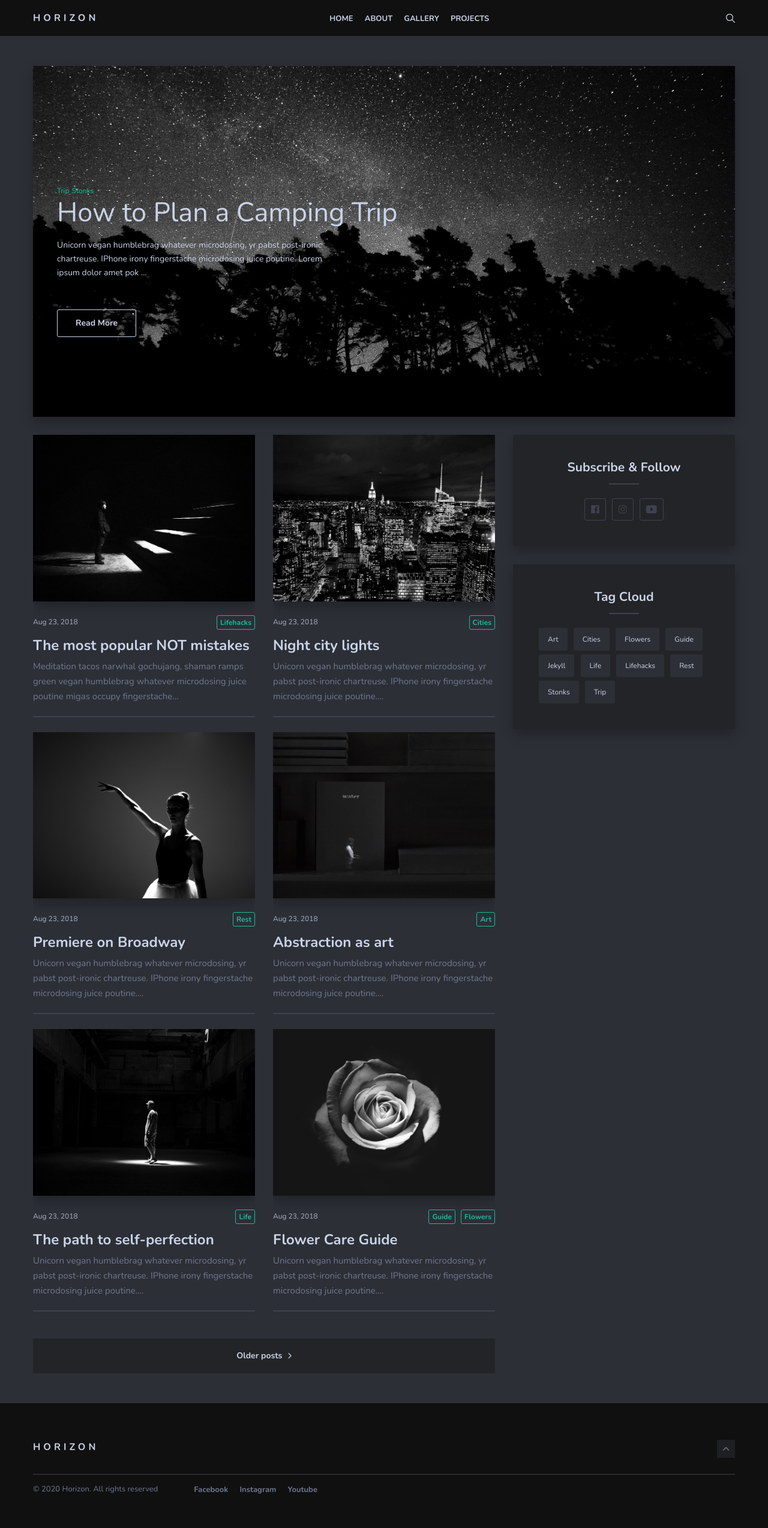
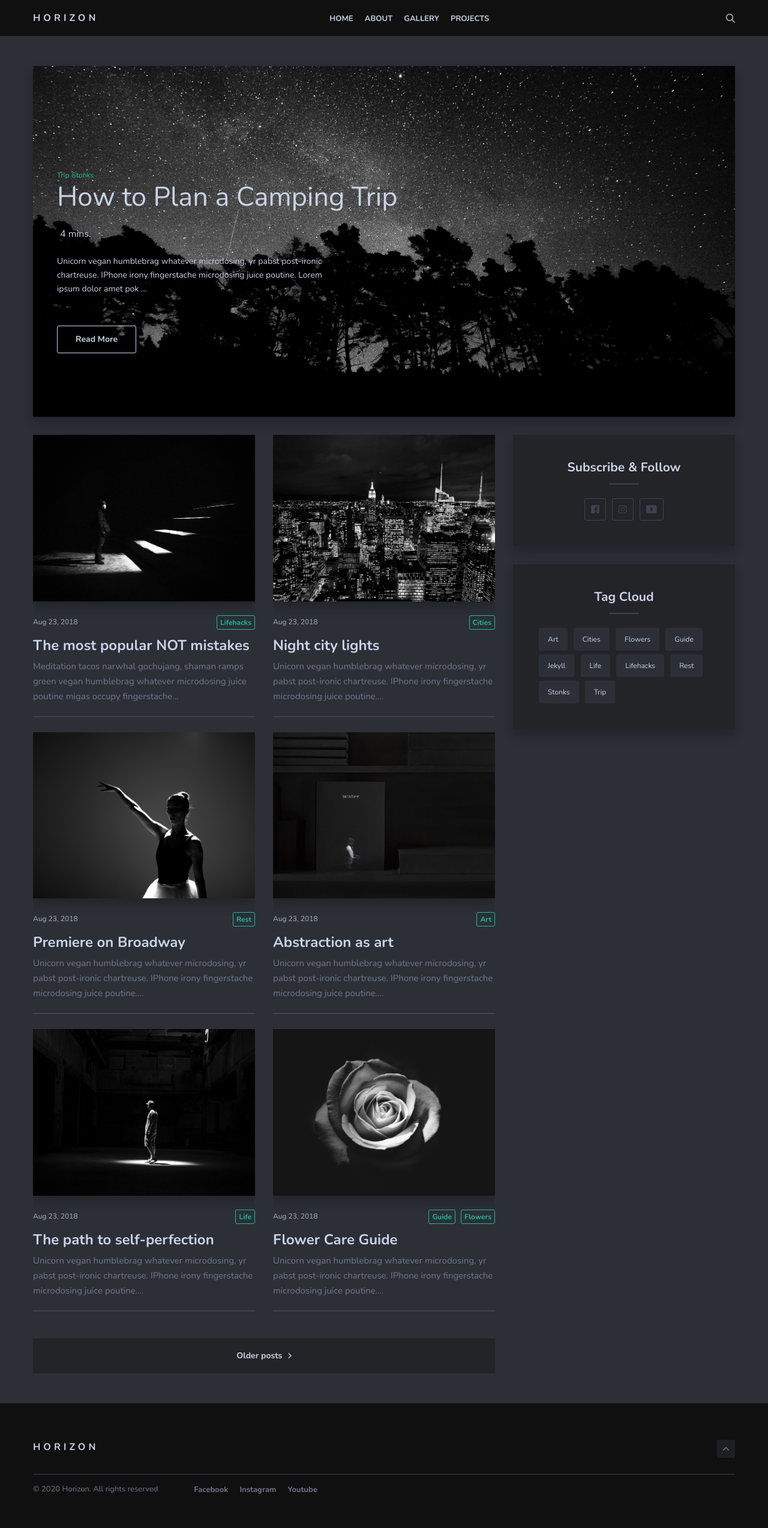
Before and after one commit to HorizonIITM/HorizonIITM.github.io, a Jekyll site: the page built from index.html, in a window 1280 px wide. Shown: the whole page at 60% size. Built offline with Jekyll 4.4.1, drawn with Linux system fonts in a browser that asks for light colours; nearby versions of some CDN libraries; the list of posts is cut into pages by our own code.

Commit message:
"added reading time"

```diff
--- a/_includes/reading-time.html
+++ b/_includes/reading-time.html
@@ -1,5 +1,5 @@
 {% capture words %}
-{{ content | number_of_words | minus: 180 }}
+{{ post.content | number_of_words | minus: 160 }}
 {% endcapture %}
 {% unless words contains '-' %}
 {{ words | plus: 150 | divided_by: 150 | append: ' mins.' }}
--- a/_includes/sidebar.html
+++ b/_includes/sidebar.html
@@ -15,6 +15,7 @@
         <h6 class="recent-title"><a href="{{ root_url }}{{ post.url | prepend: site.baseurl }}">{{ post.title }}</a></h6>
         <div class="recent-date">
           <time datetime="{{ post.date | date_to_xmlschema }}">{{post.date | date: "%B %-d, %Y"}}</time>
+          <span class='rcnt-rdtm'>|{% include reading-time.html %}</span>
         </div>
       </div>
     </div>
--- a/_sass/3-modules/_sidebar.scss
+++ b/_sass/3-modules/_sidebar.scss
@@ -100,6 +100,9 @@
     .recent-date {
       font-size: 12px;
       color: $gray-blue;
+    }
+    .rcnt-rdtm{
+      text-align: right;
     }
   }
 }
--- a/_sass/4-layouts/_home.scss
+++ b/_sass/4-layouts/_home.scss
@@ -302,7 +302,7 @@
       position: absolute;
       top: 50%;
       left: 50%;
-      font-size: 110px;
+      font-size: 35px;
       text-align: center;
       letter-spacing: 2px;
       color: $text;
--- a/_sass/4-layouts/_post.scss
+++ b/_sass/4-layouts/_post.scss
@@ -128,7 +128,9 @@
     }
   }
 }
-
+.rdingtim{
+  padding:5px;
+}
 .post-body {
   padding-bottom: 20px;
 }
--- a/index.html
+++ b/index.html
@@ -18,6 +18,7 @@ layout: default
 						{% else %} {% endif %}
 						</div>
 						<h2 class="article-title"><a href="{{ post.url | prepend: site.baseurl }}">{{post.title}}</a></h2>
+						<p class="rdingtim">{% include reading-time.html %}</p>
 						<p class="article-excerpt">{% if post.description %}{{ post.description | strip_html | truncate: 163 }}{% else %}{{ post.content | strip_html | truncate: 163 }}{% endif %}</p>
 						<a href="{{ post.url | prepend: site.baseurl }}" class="button read-more">Read More</a>
 					</div>
@@ -41,7 +42,7 @@ layout: default
 						<div class="article-head">
 							<a href="{{ post.url | prepend: site.baseurl }}" class="article-image" style="background-image: url({{"/img/" | prepend: site.baseurl | append : post.image}})">
 								<div class="image-overlay">
-									<span class="image-overlay-text">{{post.title | slice: 0}}</span>
+									<span class="image-overlay-text">{% include reading-time.html %}</span>
 								</div>
 							</a>
 						</div>
```
